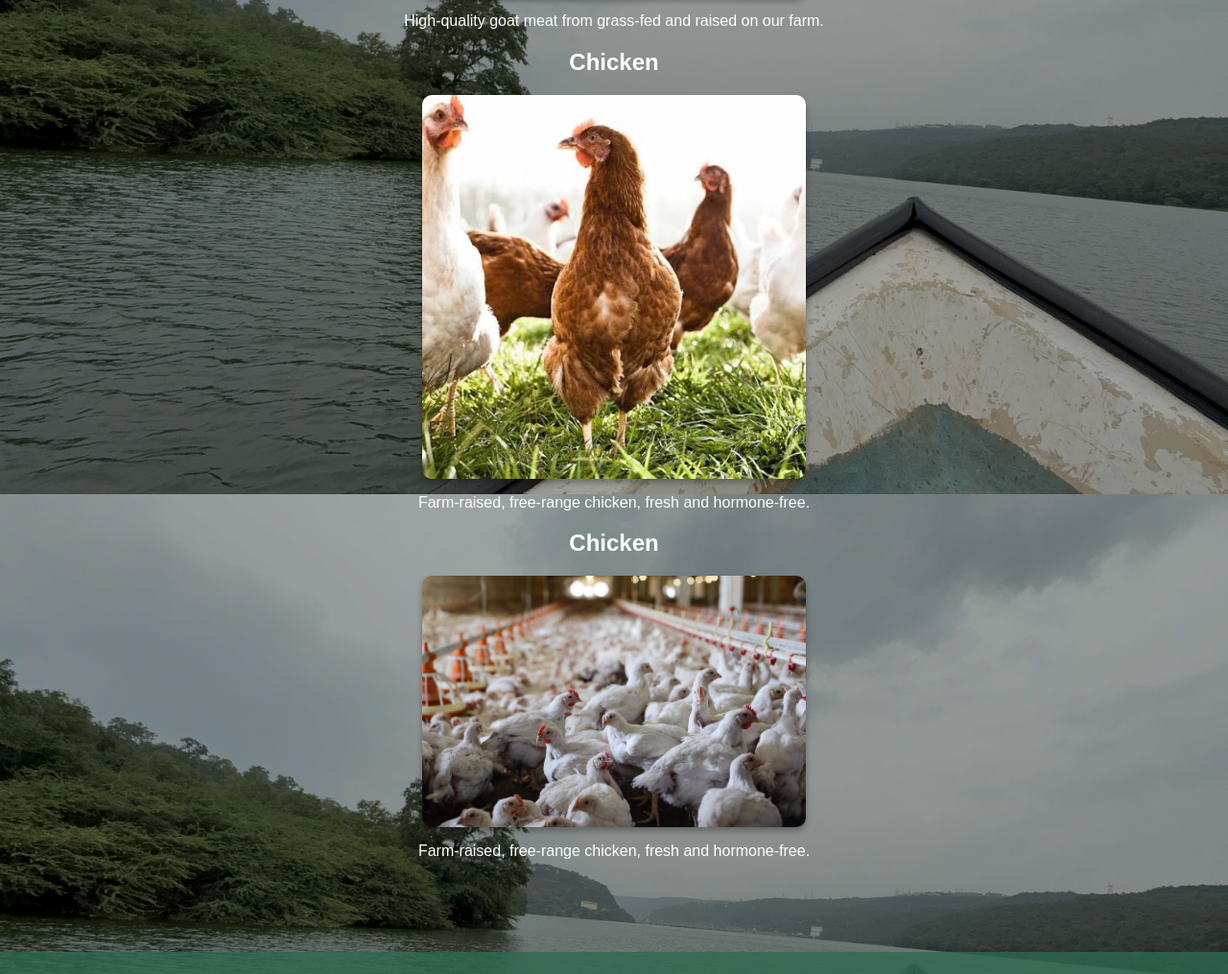
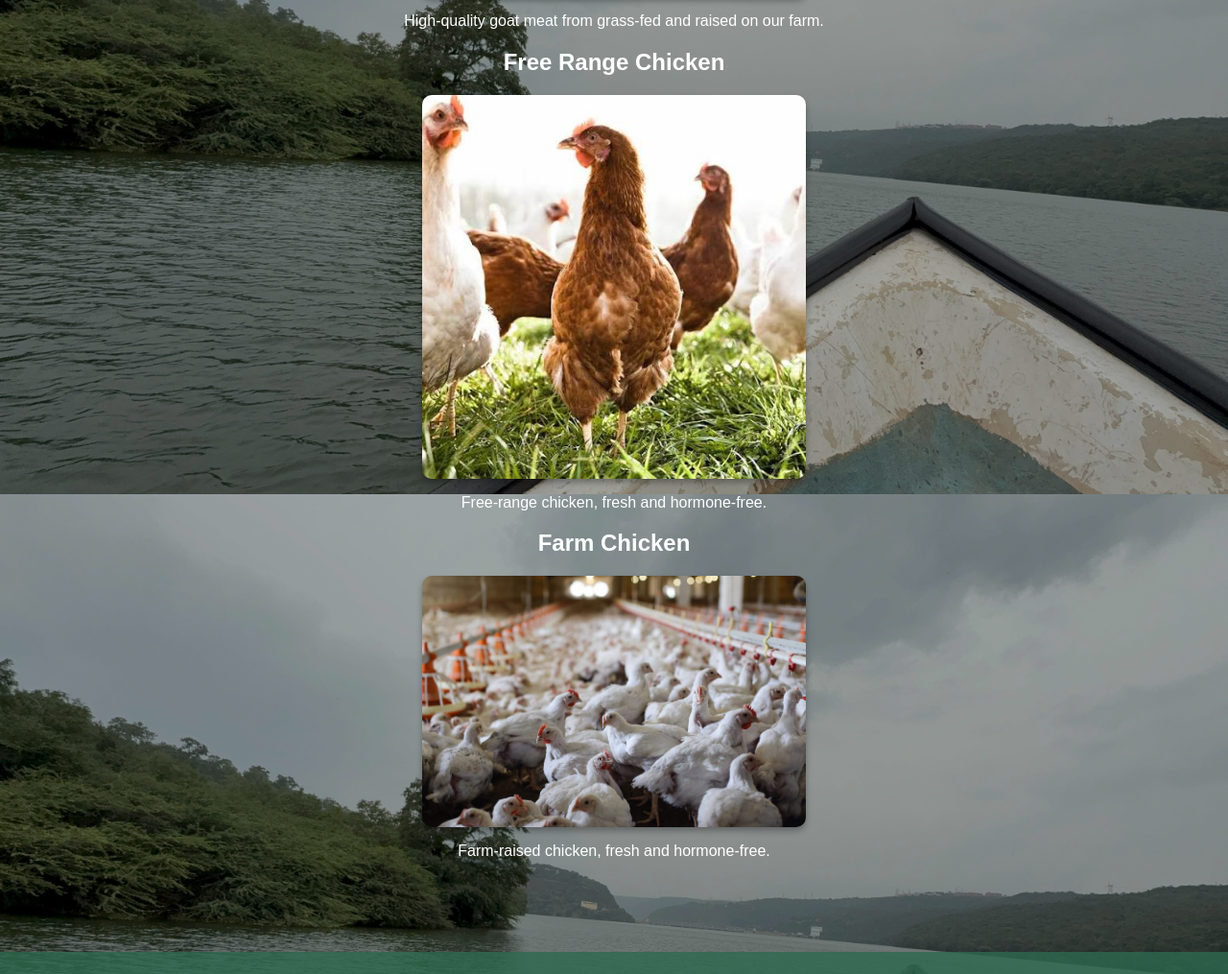
Before and after one commit to Chintu987-newwebsite/chintu987-newwebsite.github.io, a plain HTML site: page meat.html in a window 1280 px wide. Shown: the part 285-1300 px from the top of the page at 96% size. Drawn offline with Linux system fonts and the light colour scheme.

Commit message:
Update meat.html

```diff
--- a/meat.html
+++ b/meat.html
@@ -35,15 +35,15 @@
 
     <!-- Freerange Chicken Section -->
     <section class="produce-item">
-      <h2>Chicken</h2>
+      <h2>Free Range Chicken</h2>
       <img src="images/meat/freechicken.jpg" alt="Free Range Chicken" class="produce-img">
-      <p>Farm-raised, free-range chicken, fresh and hormone-free.</p>
+      <p>Free-range chicken, fresh and hormone-free.</p>
     </section>
      <!-- Farm raised Chicken Section -->
     <section class="produce-item">
-      <h2>Chicken</h2>
+      <h2>Farm Chicken</h2>
       <img src="images/meat/farmchicken.jpg" alt="Farm Chicken" class="produce-img">
-      <p>Farm-raised, free-range chicken, fresh and hormone-free.</p>
+      <p>Farm-raised chicken, fresh and hormone-free.</p>
     </section>
   </main>
 
```
